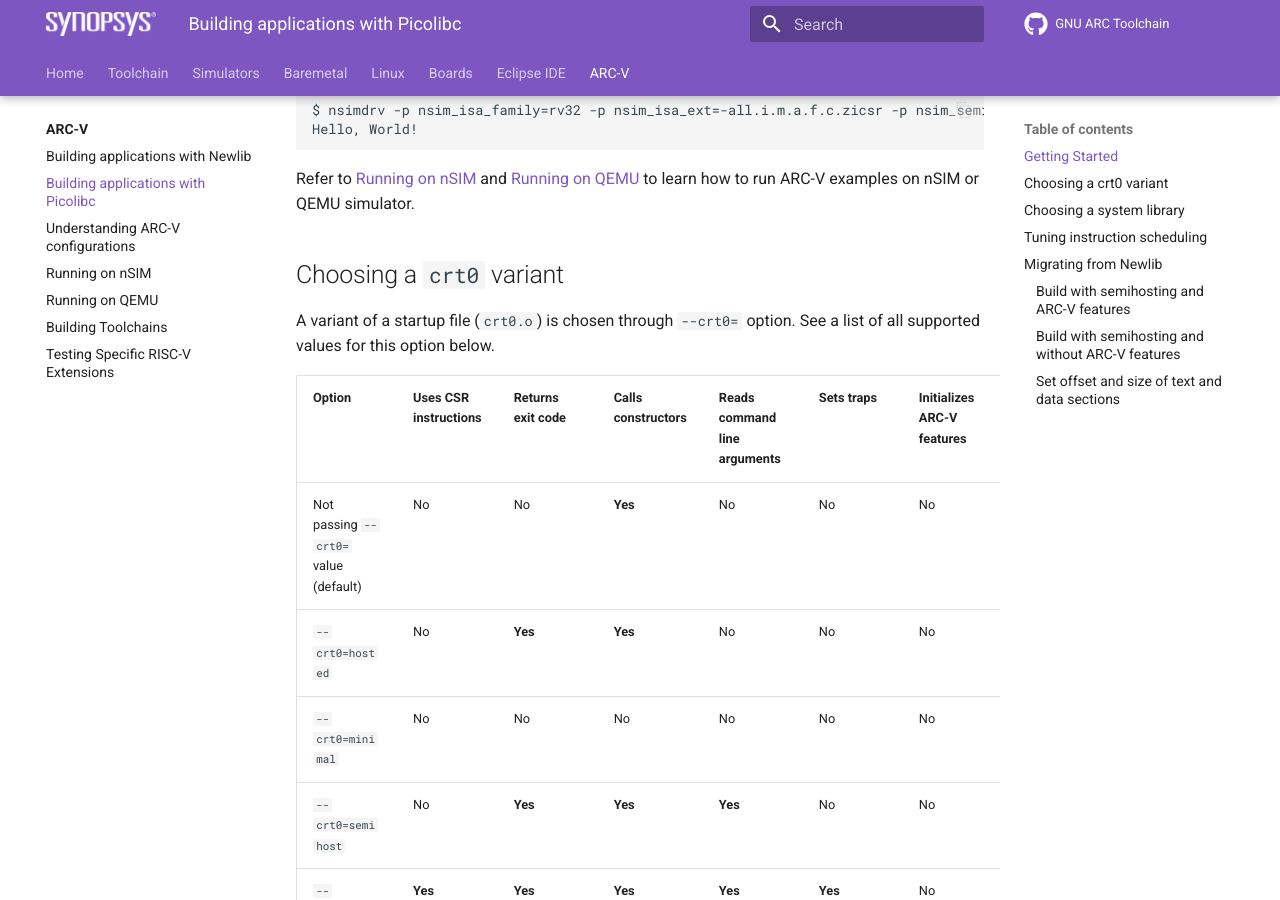
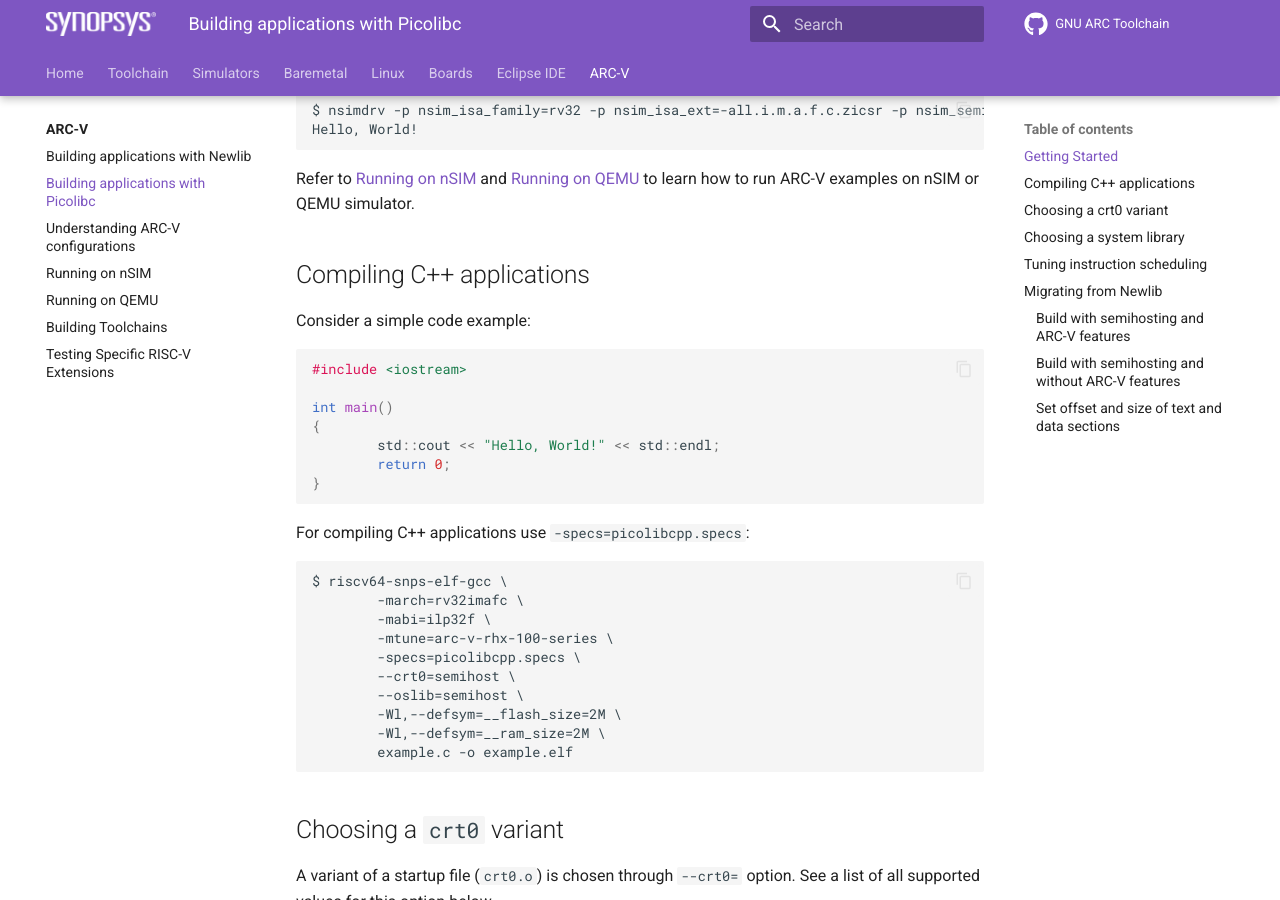
Before and after one commit to foss-for-synopsys-dwc-arc-processors/documentation, an MkDocs documentation site: the page built from docs/arcv/building-picolibc.md, in a window 1280 px wide and 900 px high, scrolled down 1784 px. Built offline with MkDocs 1.6.1 and Material for MkDocs 9.7.7, drawn with Linux system fonts in a browser that asks for light colours; comment, search, counter and statistics services are not loaded; the version menu is left out.

Commit message:
arcv: Add a section about building C++ applications with Picolibc
Signed-off-by: Yuriy Kolerov <ykolerov@synopsys.com>

````diff
--- a/docs/arcv/building-picolibc.md
+++ b/docs/arcv/building-picolibc.md
@@ -83,6 +83,35 @@
 
 Refer to [Running on nSIM](./nsim.md) and [Running on QEMU](./qemu.md) to learn how
 to run ARC-V examples on nSIM or QEMU simulator.
+
+## Compiling C++ applications
+
+Consider a simple code example:
+
+```c
+#include <iostream>
+
+int main()
+{
+        std::cout << "Hello, World!" << std::endl;
+        return 0;
+}
+```
+
+For compiling C++ applications use `-specs=picolibcpp.specs`:
+
+```
+$ riscv64-snps-elf-gcc \
+        -march=rv32imafc \
+        -mabi=ilp32f \
+        -mtune=arc-v-rhx-100-series \
+        -specs=picolibcpp.specs \
+        --crt0=semihost \
+        --oslib=semihost \
+        -Wl,--defsym=__flash_size=2M \
+        -Wl,--defsym=__ram_size=2M \
+        example.c -o example.elf
+```
 
 ## Choosing a `crt0` variant
 
````
